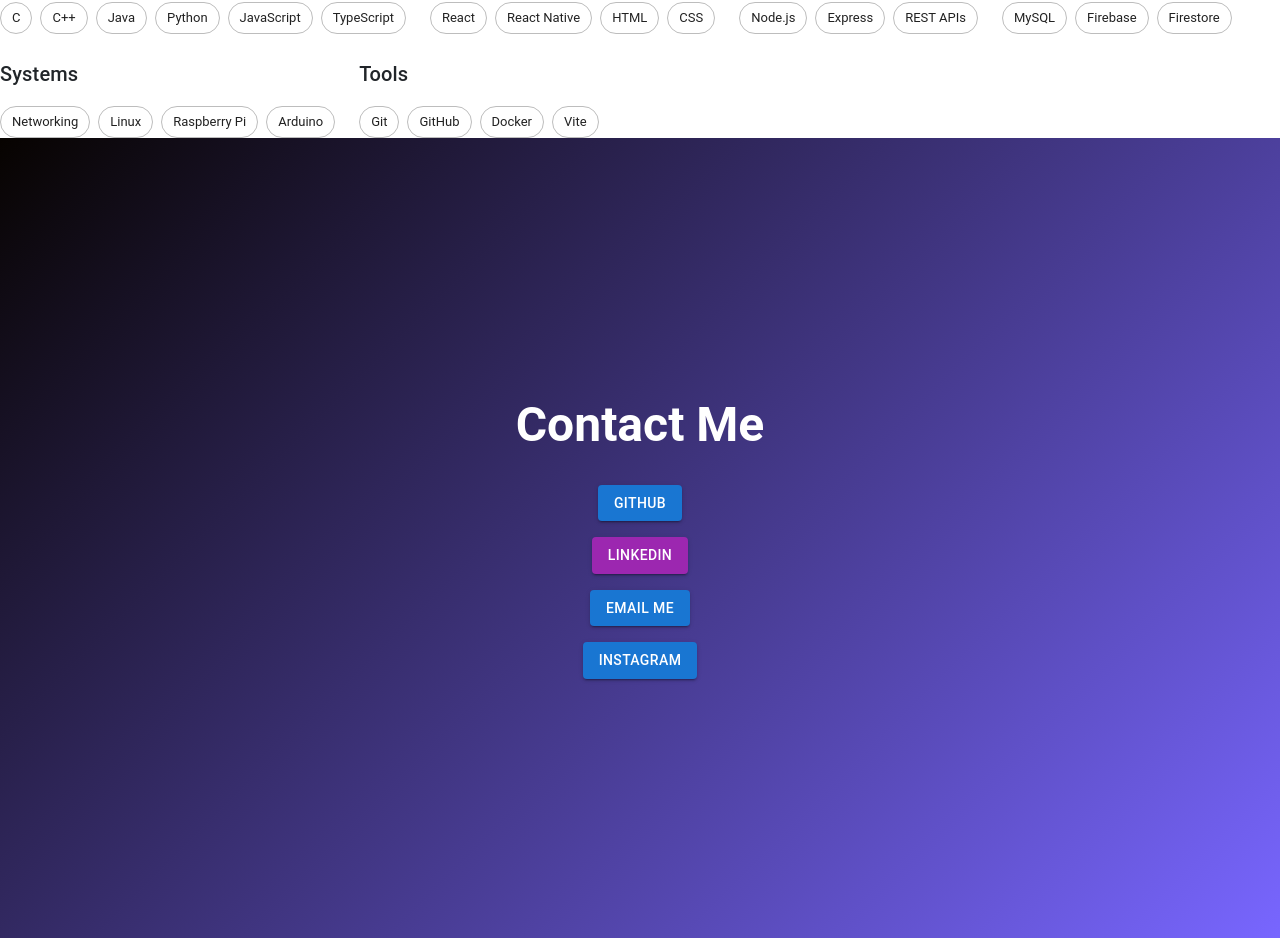
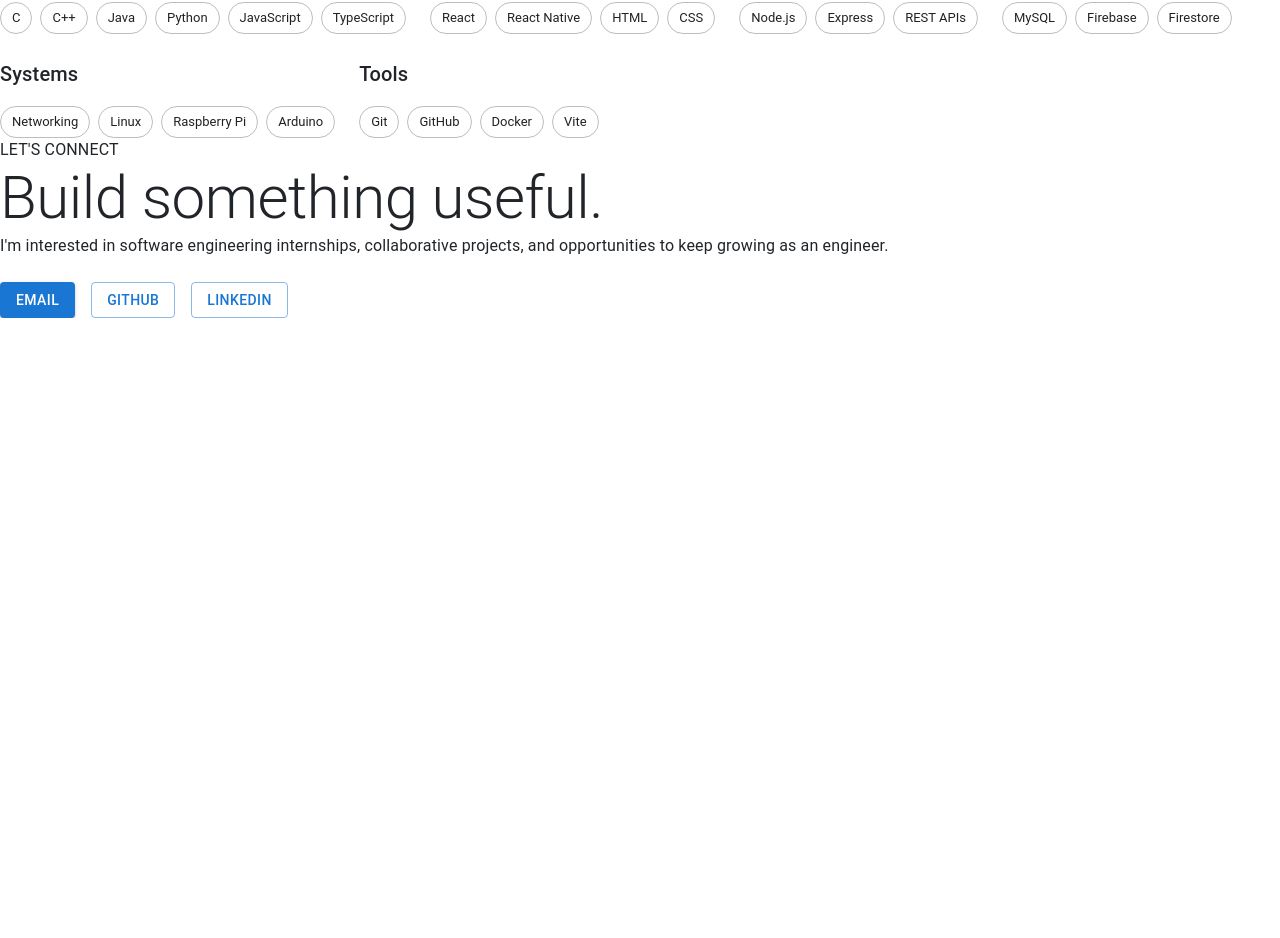
Before and after one commit to cypher2k22/portfolio, a React (Vite) app: page / in a window 1280 px wide. Shown: the part 1551-2489 px from the top of the page. After the commit the page ends 1869 px from the top, so only its background shows below. Built offline with nearby package versions, Linux system fonts and the light colour scheme.

Commit message:
feat: rebuild portfolio for software engineering profile

```diff
--- a/src/assets/Contact.jsx
+++ b/src/assets/Contact.jsx
@@ -1,68 +1,20 @@
-import React from "react";
-import {  Typography, Button, Stack } from "@mui/material";
+import { Box, Button, Stack, Typography } from "@mui/material";
 
 function Contact() {
   return (
-    <Box
-      sx={{
-        minHeight: "100vh",
-        minWidth: "100vw",
-        display: "flex",
-        flexDirection: "column",
-        justifyContent: "center",
-        alignItems: "center",
-        background: "linear-gradient(135deg, #070300, #7866ff)",
-        color: "white",
-        px: 2,
-      }}
-    >
-      <Typography variant="h3" sx={{ fontWeight: 700, mb: 4 }}>
-        Contact Me
+    <Box className="contact section">
+      <Typography className="eyebrow">LET'S CONNECT</Typography>
+      <Typography variant="h2">Build something useful.</Typography>
+      <Typography className="section-copy">
+        I'm interested in software engineering internships, collaborative projects, and opportunities to keep growing as an engineer.
       </Typography>
-
-      <Stack spacing={2} direction="column" alignItems="center">
-        <Button
-          variant="contained"
-          color="primary"
-          href="https://github.com/cypher2k22"
-          target="_blank"
-        >
-          GitHub
-        </Button>
-
-        <Button
-          variant="contained"
-          color="secondary"
-          href="https://www.linkedin.com/in/bakeerathan-karthigan-529a56256"
-          target="_blank"
-        >
-          LinkedIn
-        </Button>
-
-        <Button
-          variant="contained"
-          href="mailto:bakeekarthigan@gmail.com"
-        >
-          Email Me
-        </Button>
-        <Button
-          variant="contained"
-          href="https://www.instagram.com/bakeerathan_karthigan/"
-        >
-          INSTAGRAM
-        </Button>
+      <Stack direction="row" spacing={2} flexWrap="wrap" useFlexGap sx={{ mt: 3 }}>
+        <Button variant="contained" href="mailto:bakeekarthigan@gmail.com">Email</Button>
+        <Button variant="outlined" href="https://github.com/cypher2k22" target="_blank">GitHub</Button>
+        <Button variant="outlined" href="https://www.linkedin.com/in/bakeerathan-karthigan-529a56256" target="_blank">LinkedIn</Button>
       </Stack>
-
     </Box>
   );
 }
 
 export default Contact;
-
-
-import Box from '@mui/material/Box';
-import Fab from '@mui/material/Fab';
-import AddIcon from '@mui/icons-material/Add';
-import EditIcon from '@mui/icons-material/Edit';
-import FavoriteIcon from '@mui/icons-material/Favorite';
-import NavigationIcon from '@mui/icons-material/Navigation';
```
